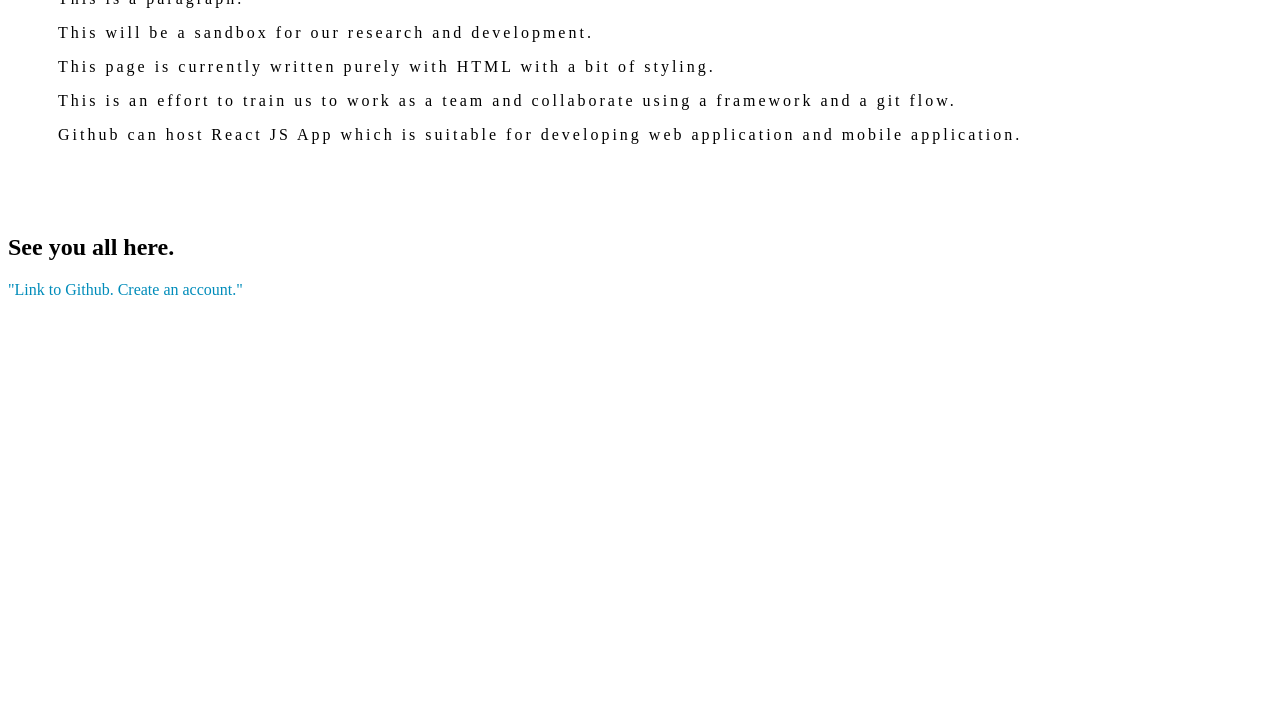
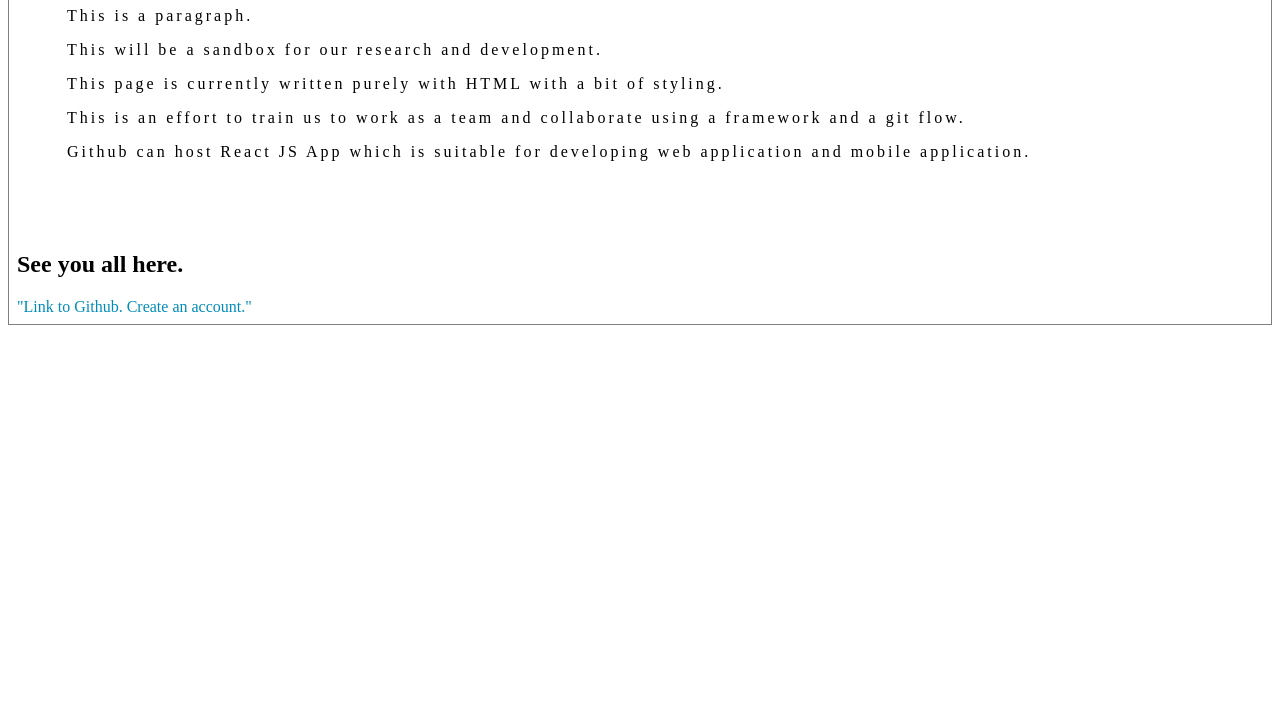
Before and after one commit to ufh919/ufh919.github.io, a plain HTML site: page index.html in a window 1280 px wide. Shown: the part 90-800 px from the top of the page. Drawn offline with Linux system fonts and the light colour scheme.

Commit message:
Update index.html
Adding a box

```diff
--- a/index.html
+++ b/index.html
@@ -17,11 +17,15 @@ a {
   text-decoration: none;
   color: #008CBA;
 }
+div {
+  border: 1px solid gray;
+  padding: 8px;
+}
 
  </style>
 </head>
 <body>
-
+<div>
 <h1>This is a new page for UFH919 development.</h1>
 <p>This is a paragraph.</p>
 <p>This will be a sandbox for our research and development.</p>
@@ -31,6 +35,8 @@ a {
 <br><br><br>
 <h2>See you all here.</h2>
 <a target="_blank" href="https://github.com/">"Link to Github. Create an account."</a>
+ </div>
+
 
 </body>
 </html>
```
